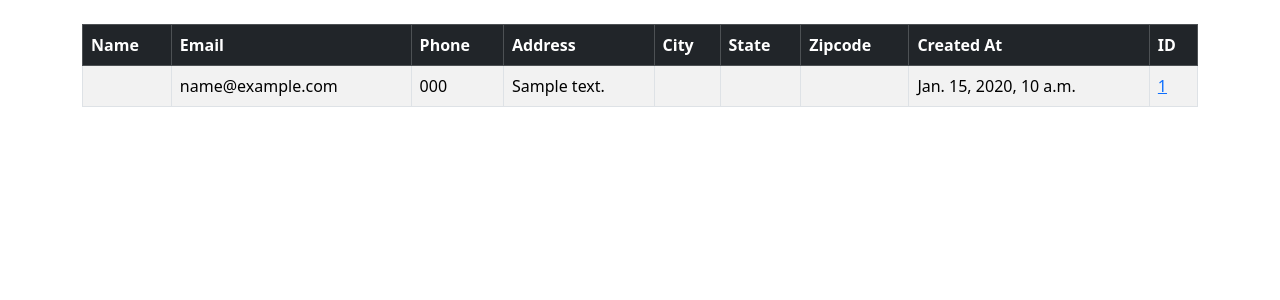
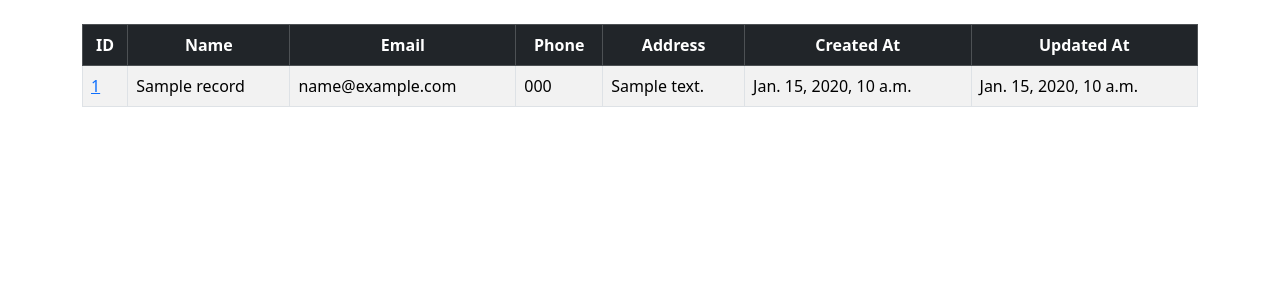
Before and after one commit to shahedpy/django-crm, a Django app: page / in a window 1280 px wide. Shown: the part 56-356 px from the top of the page. Run offline with Django 5.2, Linux system fonts and the light colour scheme; the first user in the database is signed in; tables that the repository leaves empty hold one stand-in row (Sample ...).

Commit message:
update project

```diff
--- a/dcrm/settings.py
+++ b/dcrm/settings.py
@@ -11,6 +11,7 @@
 """
 
 from pathlib import Path
+from .local_settings import ALLOWED_HOSTS
 
 # Build paths inside the project like this: BASE_DIR / 'subdir'.
 BASE_DIR = Path(__file__).resolve().parent.parent
@@ -25,7 +26,7 @@
 # SECURITY WARNING: don't run with debug turned on in production!
 DEBUG = True
 
-ALLOWED_HOSTS = []
+ALLOWED_HOSTS = ALLOWED_HOSTS
 
 
 # Application definition
--- a/website/forms.py
+++ b/website/forms.py
@@ -61,7 +61,7 @@
         required=True,
         widget=forms.widgets.TextInput(
             attrs={
-                "placeholder": "First Name",
+                "placeholder": "Full Name",
                 "class": "form-control"
             }
         ),
--- /dev/null
+++ b/website/models/__init__.py
@@ -0,0 +1,5 @@
+from .record import Record
+
+__all__ = [
+    Record,
+]
--- a/website/templates/home.html
+++ b/website/templates/home.html
@@ -10,15 +10,13 @@
 <table class="table table-striped table-hover table-bordered">
   <thead class="table-dark">
     <tr>
-      <th scope="col">Name</th>
-      <th scope="col">Email</th>
-      <th scope="col">Phone</th>
-      <th scope="col">Address</th>
-      <th scope="col">City</th>
-      <th scope="col">State</th>
-      <th scope="col">Zipcode</th>
-      <th scope="col">Created At</th>
-      <th scope="col">ID</th>
+      <th class="text-center" scope="col">ID</th>
+      <th class="text-center" scope="col">Name</th>
+      <th class="text-center" scope="col">Email</th>
+      <th class="text-center" scope="col">Phone</th>
+      <th class="text-center" scope="col">Address</th>
+      <th class="text-center" scope="col">Created At</th>
+      <th class="text-center" scope="col">Updated At</th>
     </tr>
   </thead>
   <tbody>
@@ -26,15 +24,13 @@
 {% if records %}
 	{% for record in records %}
 		<tr>
-			<td>{{ record.first_name }} {{ record.last_name }}</td>
+      <td><a href="{% url 'record' record.id %}">{{ record.id }}</a></td>
+			<td>{{ record.name }}</td>
 			<td>{{ record.email }}</td>
 			<td>{{ record.phone }}</td>
 			<td>{{ record.address }}</td>
-			<td>{{ record.city }}</td>
-			<td>{{ record.state }}</td>
-			<td>{{ record.zipcode }}</td>
 			<td>{{ record.created_at }}</td>
-			<td><a href="{% url 'record' record.id %}">{{ record.id }}</a></td>
+      <td>{{ record.updated_at }}</td>
 		</tr>
 	{% endfor %}
 
--- a/website/views.py
+++ b/website/views.py
@@ -18,11 +18,10 @@
 			messages.success(request, "You Have Been Logged In!")
 			return redirect('home')
 		else:
-			messages.success(request, "There Was An Error Logging In, Please Try Again...")
+			messages.success(request, "There Was An Error Logging In, Please Try Again")
 			return redirect('home')
 	else:
-		return render(request, 'home.html', {'records':records})
-
+		return render(request, 'home.html', {'records': records})
 
 
 def logout_user(request):
@@ -45,21 +44,19 @@
 			return redirect('home')
 	else:
 		form = SignUpForm()
-		return render(request, 'register.html', {'form':form})
+		return render(request, 'register.html', {'form': form})
 
-	return render(request, 'register.html', {'form':form})
-
+	return render(request, 'register.html', {'form': form})
 
 
 def customer_record(request, pk):
 	if request.user.is_authenticated:
 		# Look Up Records
 		customer_record = Record.objects.get(id=pk)
-		return render(request, 'record.html', {'customer_record':customer_record})
+		return render(request, 'record.html', {'customer_record': customer_record})
 	else:
 		messages.success(request, "You Must Be Logged In To View That Page...")
 		return redirect('home')
-
 
 
 def delete_record(request, pk):
@@ -78,10 +75,10 @@
 	if request.user.is_authenticated:
 		if request.method == "POST":
 			if form.is_valid():
-				add_record = form.save()
-				messages.success(request, "Record Added...")
+				form.save()
+				messages.success(request, "Record Added")
 				return redirect('home')
-		return render(request, 'add_record.html', {'form':form})
+		return render(request, 'add_record.html', {'form': form})
 	else:
 		messages.success(request, "You Must Be Logged In...")
 		return redirect('home')
@@ -95,7 +92,7 @@
 			form.save()
 			messages.success(request, "Record Has Been Updated!")
 			return redirect('home')
-		return render(request, 'update_record.html', {'form':form})
+		return render(request, 'update_record.html', {'form': form})
 	else:
 		messages.success(request, "You Must Be Logged In...")
 		return redirect('home')
```
Also changed, not shown: other parts of website/templates/home.html (+7 -7 lines), website/templates/record.html (+11 -22 lines), README.md, website/models/record.py (renamed from website/models.py), 1 other file.
